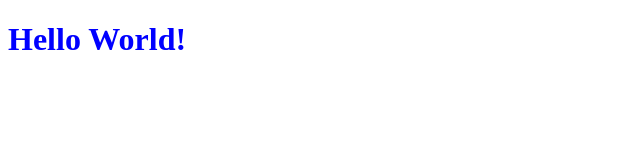
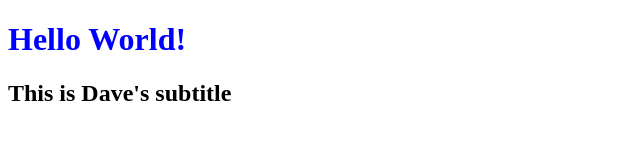
Before and after one commit to dave4534/portfolio, a plain HTML site: page index.html in a window 1280 px wide. Shown: the whole page, without its empty margins (0-640 px from the left). Drawn offline with Linux system fonts and the light colour scheme.

Commit message:
Added h2 subtitle

```diff
--- a/index.html
+++ b/index.html
@@ -6,6 +6,7 @@
 </head>
 <body>
 <h1>Hello World!</h1>
+<h2>This is Dave's subtitle</h2>
 
 </body>
 </html>
```
